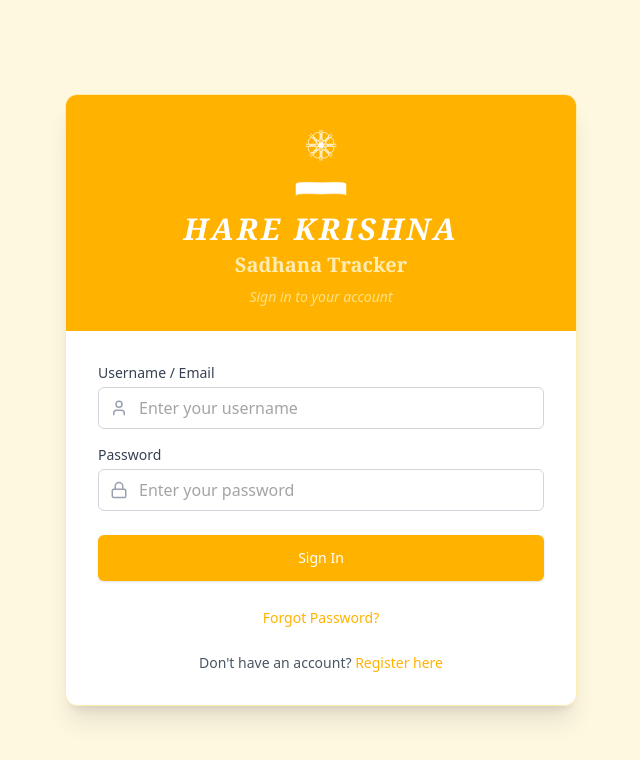
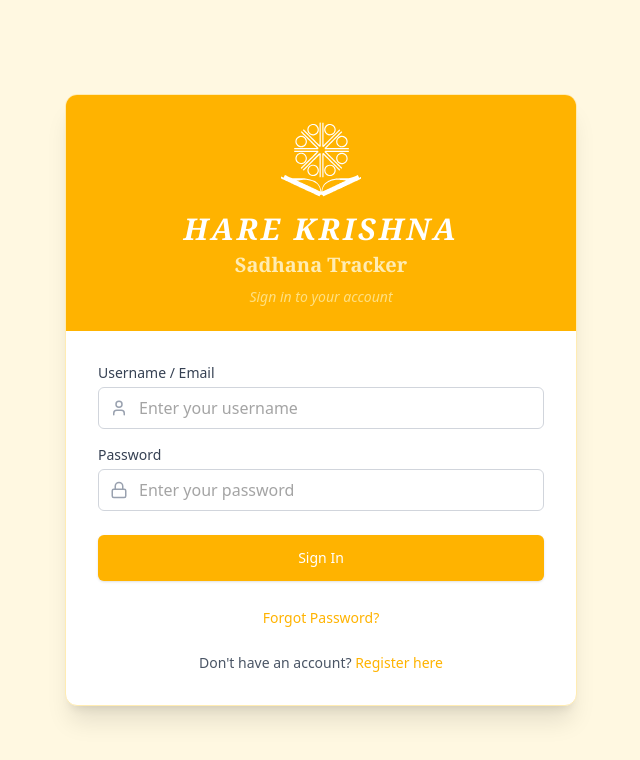
Before and after one commit to DabuluSahoo/sadhana-tracker, a React (Vite) app in the folder frontend/: page /login in a window 1280 px wide. Shown: the top 760 px of the page, without its empty margins (319-959 px from the left). Built offline with nearby package versions, Linux system fonts and the light colour scheme.

Commit message:
Branding: Use official voice_logo.svg directly from public folder

```diff
--- a/frontend/src/pages/Login.jsx
+++ b/frontend/src/pages/Login.jsx
@@ -3,7 +3,7 @@ import { useNavigate, Link } from 'react-router-dom';
 import AuthContext from '../context/AuthContext';
 import { Lock, User } from 'lucide-react';
 import { motion, AnimatePresence } from 'framer-motion';
-import VoiceLogo from '../components/VoiceLogo';
+
 
 const Login = () => {
     const [username, setUsername] = useState('');
@@ -48,7 +48,7 @@ const Login = () => {
                         transition={{ duration: 0.8, ease: "easeOut" }}
                         className="mb-8"
                     >
-                        <VoiceLogo className="w-32 h-32 md:w-48 md:h-48" color="#ffffff" bookColor="#ffffff" />
+                        <img src="/voice_logo.svg" alt="VOICE Logo" className="w-32 h-32 md:w-48 md:h-48" style={{ filter: 'brightness(0) invert(1)' }} />
                     </motion.div>
                     <motion.h1
                         initial={{ y: 20, opacity: 0 }}
@@ -77,7 +77,7 @@ const Login = () => {
                 >
                     <div className="max-w-md w-full bg-white rounded-xl shadow-xl overflow-hidden md:max-w-lg border border-saffron-100">
                         <div className="bg-saffron-600 py-6 px-8 text-center flex flex-col items-center">
-                            <VoiceLogo className="w-20 h-20 mb-3" color="#ffffff" bookColor="#ffffff" />
+                            <img src="/voice_logo.svg" alt="VOICE Logo" className="w-20 h-20 mb-3" style={{ filter: 'brightness(0) invert(1)' }} />
                             <h1 className="text-3xl font-serif font-bold text-white tracking-widest mb-1 italic">HARE KRISHNA</h1>
                             <h2 className="text-xl font-serif font-semibold text-saffron-100">Sadhana Tracker</h2>
                             <p className="text-saffron-200 mt-2 text-sm italic">Sign in to your account</p>
```
Also changed, not shown: frontend/public/voice_logo.svg (added).
